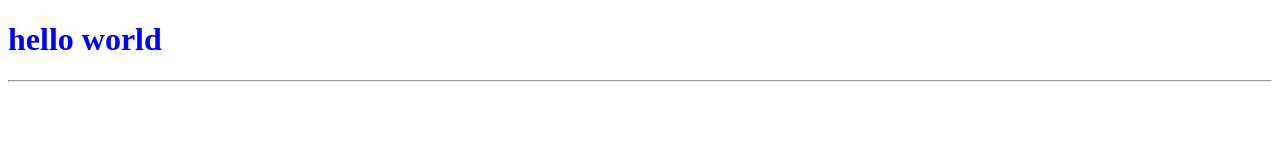
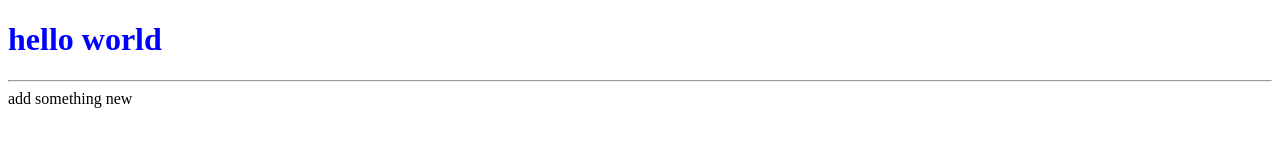
Before and after one commit to lixiatech/lixiatech.github.io, a plain HTML site: page index.html in a window 1280 px wide. Drawn offline with Linux system fonts and the light colour scheme.

Commit message:
feat: update index.html

```diff
--- a/index.html
+++ b/index.html
@@ -10,5 +10,6 @@
   <body>
     <h1>hello world</h1>
     <hr />
+    <div>add something new</div>
   </body>
 </html>
```
